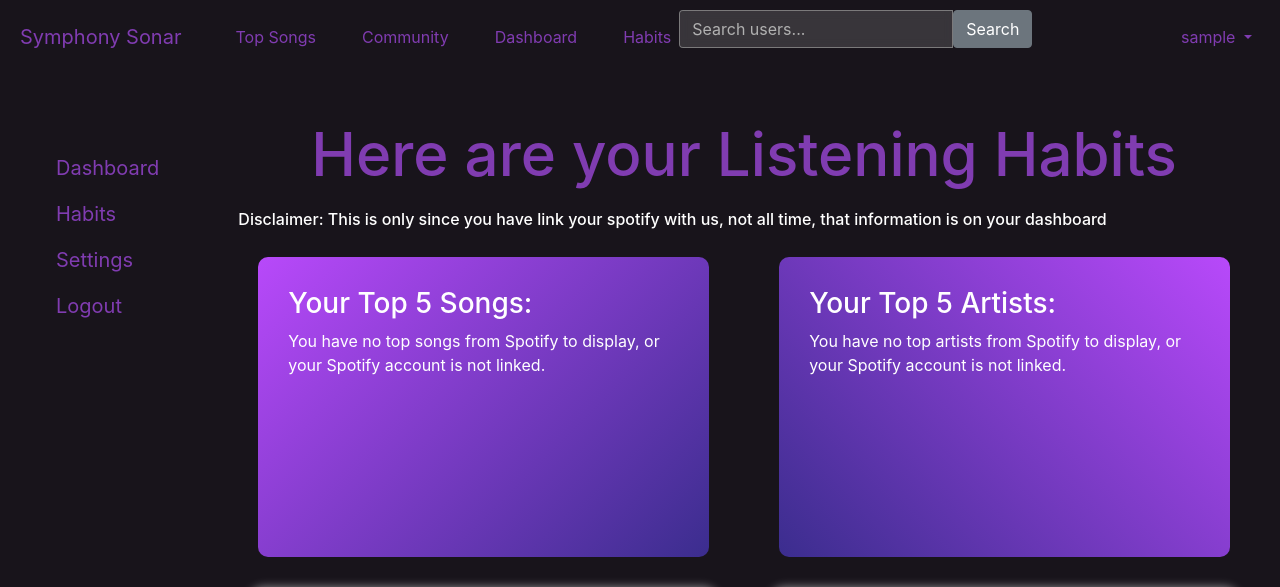
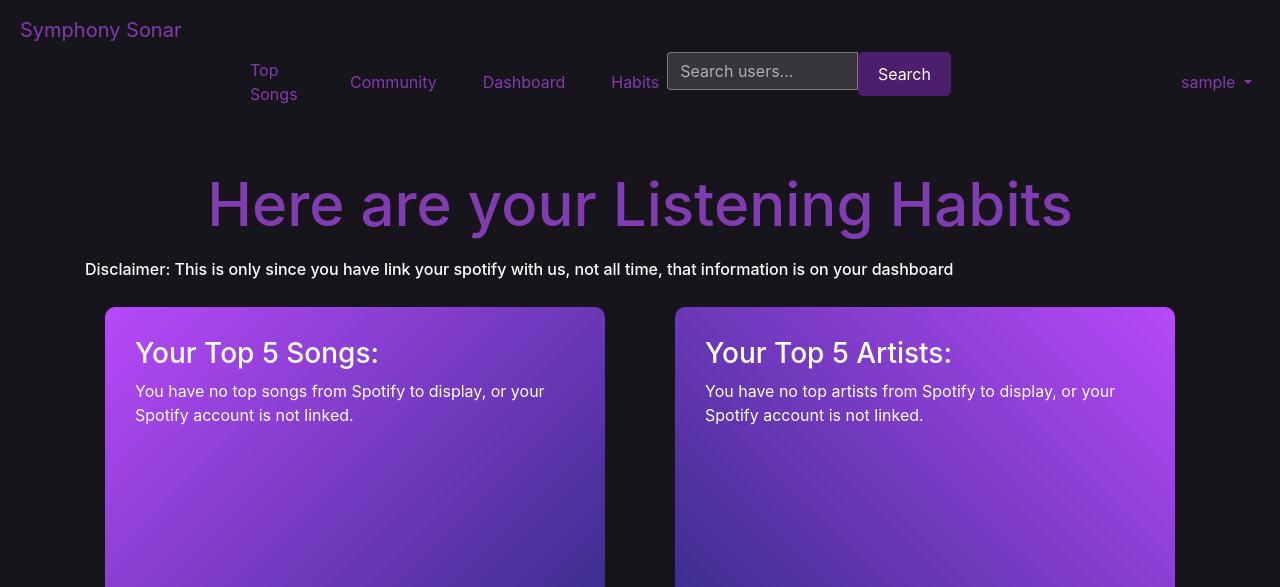
Before and after one commit to dylxningz/3155-FinalProject-Group, a Flask app: page /habits in a window 1280 px wide. Shown: the top 587 px of the page. Run offline with Flask 3, Linux system fonts and the light colour scheme; the visitor is signed in with stand-in values (Sample User, id 1); data that the repository does not hold is empty; some libraries are stand-ins or nearby versions.

Commit message:
removed extra nav bar to the side since you can click profile name and see the options there

```diff
--- a/app/static/css/styles.css
+++ b/app/static/css/styles.css
@@ -374,6 +374,7 @@ color: var(--color-main);
 .navbar-nav{
     display: flex;
     align-items: center;
+    padding-left: 15vw;
 }
 
 .navbar-nav .nav-item {
@@ -606,7 +607,7 @@ hr{
     position: fixed;
     top: 20%;
     left: 50%;
-    transform: translate(-50%, -300%);
+    transform: translate(-50%, -150%);
     z-index: 9999;
     width: auto;
     padding: 0 20px;
--- a/app/templates/habits.html
+++ b/app/templates/habits.html
@@ -3,28 +3,11 @@
 {% block title %}Listening Habits{% endblock %}
 
 {% block content %}
-<div class="container-fluid">
+<div class="container">
     <div class="row">
-        <div class="col-md-2">
-            <div class="sidebar">
-                <ul class="nav flex-column">
-                    <li class="nav-item">
-                        <a class="nav-link active" href="{{ url_for('profile.dashboard') }}">Dashboard</a>
-                    </li>
-                    <li class="nav-item">
-                        <a class="nav-link" href="{{ url_for('profile.habits')}}">Habits</a>
-                    </li>
-                    <li class="nav-item">
-                        <a class="nav-link" href="{{ url_for('profile.settings') }}">Settings</a>
-                    </li>
-                    <li class="nav-item">
-                        <a class="nav-link" href="{{ url_for('auth.logout') }}">Logout</a>
-                    </li>
-                </ul>
-            </div>
-        </div>
 
-        <div class="col-md-10">
+
+        <div class="col-lg-12">
             <h2 class="top-txt">Here are your Listening Habits</h2>
                 <h6>Disclaimer: This is only since you have link your spotify with us, not all time, that information is on your dashboard</h6>
             <div class="row">
--- a/app/templates/layout.html
+++ b/app/templates/layout.html
@@ -41,9 +41,13 @@
 
     <div class="collapse navbar-collapse" id="navbarSupportedContent">
         <ul class="navbar-nav mr-auto">
+
+
             <li class="nav-item active">
                 <a class="nav-link" href="{{ url_for('spotifyroutes.top_songs') }}">Top Songs <span class="sr-only">(current)</span></a>
             </li>
+
+
             <li class="nav-item">
                 <a class="nav-link" href="{{ url_for('community.community_get') }}">Community</a>
             </li>
@@ -59,7 +63,7 @@
                 <form method="GET" action="{{ url_for('profile.search', username=search_result) }}" class="d-flex">
                     <div class="input-group">
                         <input type="text" name="search_query" class="form-control" placeholder="Search users..." value="{{ request.args.get('search', '') }}">
-                        <button type="submit" class="btn btn-secondary">Search</button>
+                        <button type="submit" class="btn btn-main">Search</button>
                     </div>
                 </form>
             </div>
@@ -73,10 +77,11 @@
                 </a>
                 <div class="dropdown-menu dropdown-menu-right account-menu" aria-labelledby="navbarDropdown">
                     <a class="dropdown-item" href="{{ url_for('profile.user_profile', username=current_user.username) }}">Profile</a>
-                    <a class="dropdown-item" href="#">+ New Post</a>
-                    <a class="dropdown-item" href="{{ url_for('profile.settings')}}">Settings</a>
+                    <a class="dropdown-item" href="{{ url_for('community.create_post') }}">+ New Post</a>
+                    <a class="dropdown-item" href="{{ url_for('profile.habits') }}">Habits</a>
                     <a class="dropdown-item" href="{{ url_for('profile.dashboard')}}">Dashboard</a>
                     <div class="dropdown-divider"></div>
+                    <a class="dropdown-item" href="{{ url_for('profile.settings')}}">Settings</a>
                     <a class="dropdown-item" href="{{ url_for('auth.logout') }}">Logout</a>
                 </div>
             </li>
```
Also changed, not shown: app/templates/dashboard.html (+0 -16 lines), app/templates/settings.html (+3 -20 lines).
